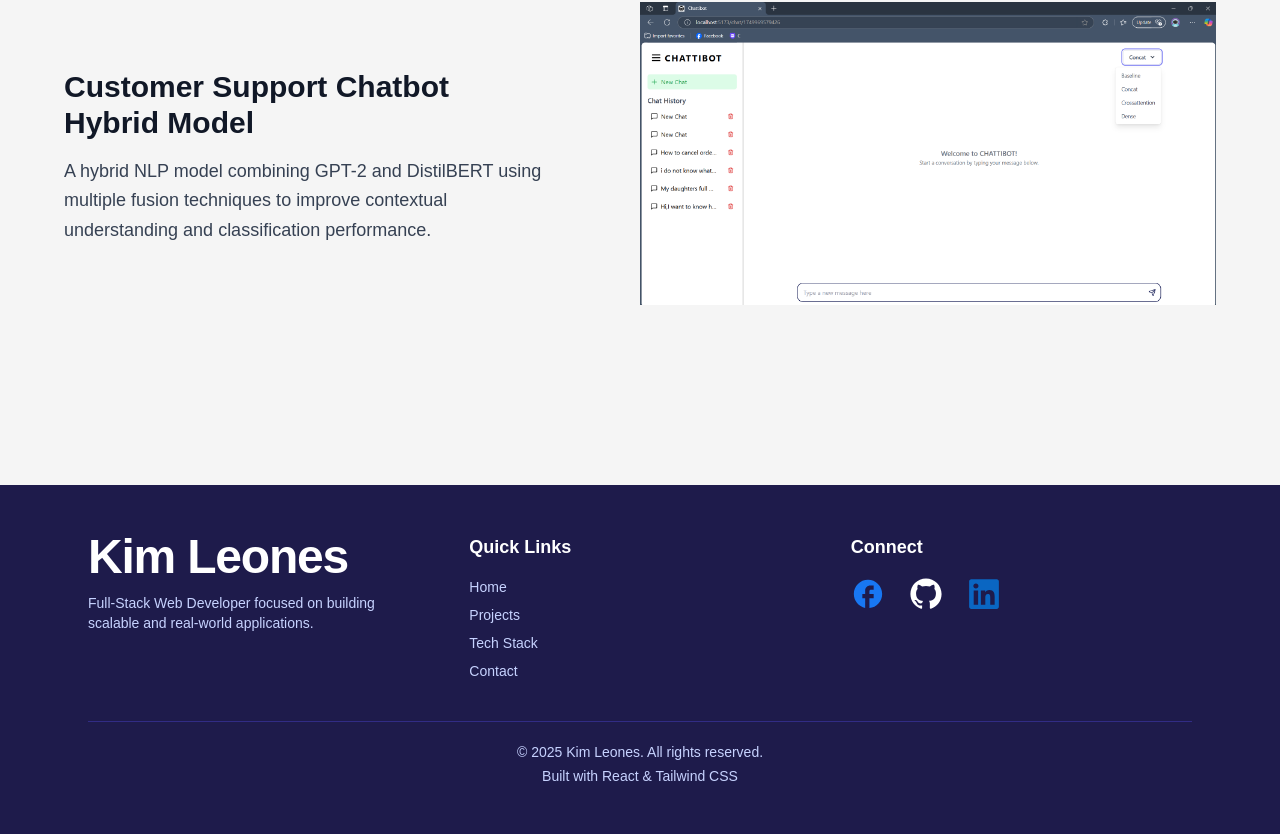
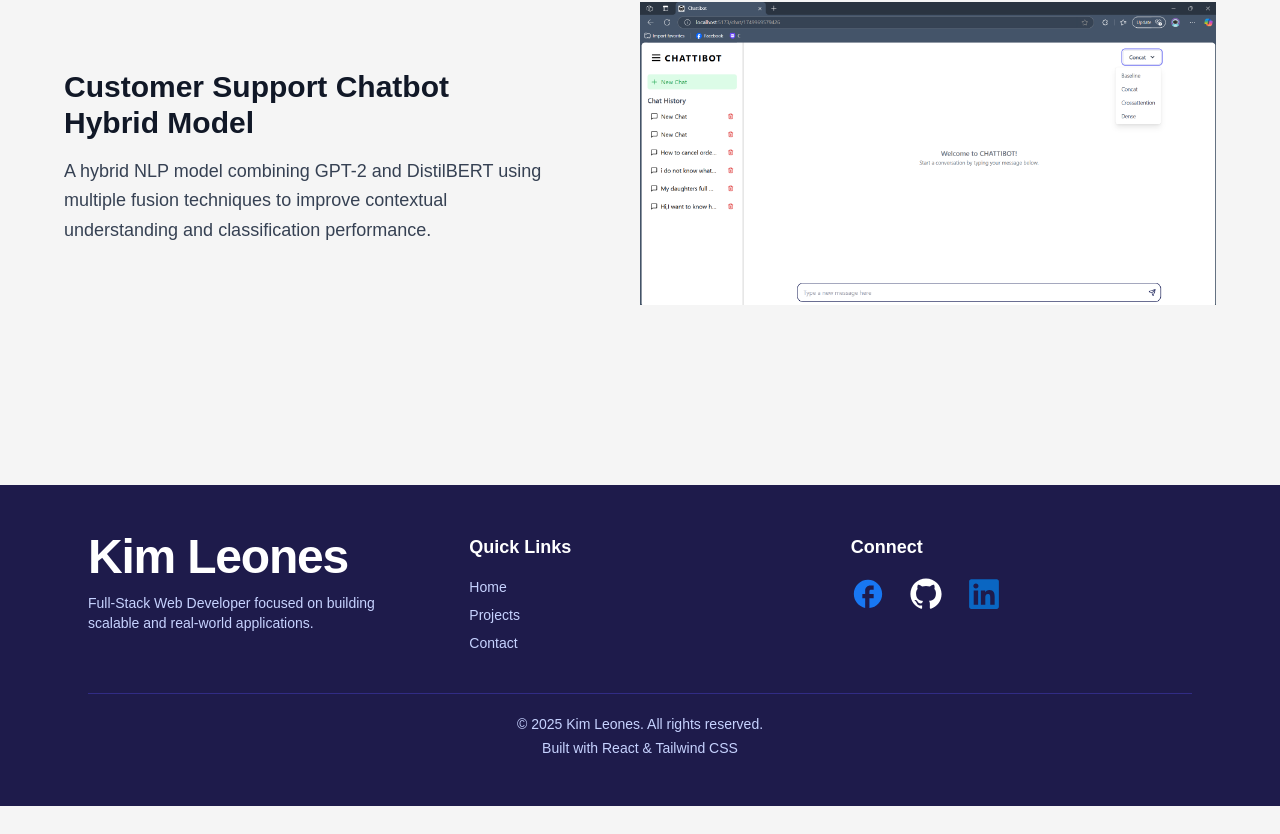
Before and after one commit to kimkim028/Portfolio_Leones, a React (Vite) app in the folder Portfolio_Leones/: page / in a window 1280 px wide. Shown: the part 2811-3645 px from the top of the page. After the commit the page ends 3617 px from the top, so only its background shows below. Built offline with nearby package versions, Linux system fonts and the light colour scheme; a web font is replaced by a local one.

Commit message:
refactor(layout): remove tech stack link from navigation menu

```diff
--- a/Portfolio_Leones/src/components/Layout/Layout.jsx
+++ b/Portfolio_Leones/src/components/Layout/Layout.jsx
@@ -182,11 +182,6 @@ const Layout = () => {
                   </a>
                 </li>
                 <li>
-                  <a href="/techStack" className="hover:text-white transition">
-                    Tech Stack
-                  </a>
-                </li>
-                <li>
                   <a href="/contact" className="hover:text-white transition">
                     Contact
                   </a>
```
